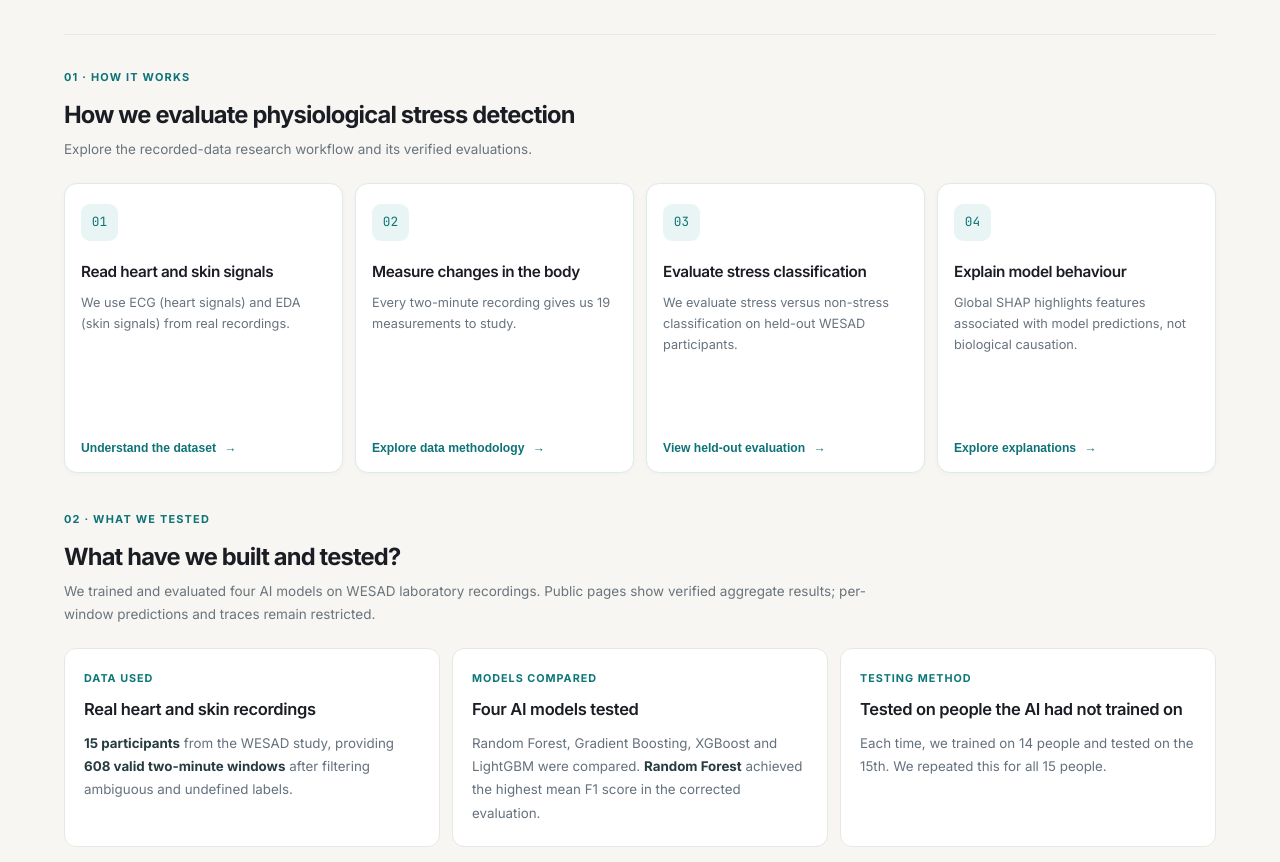
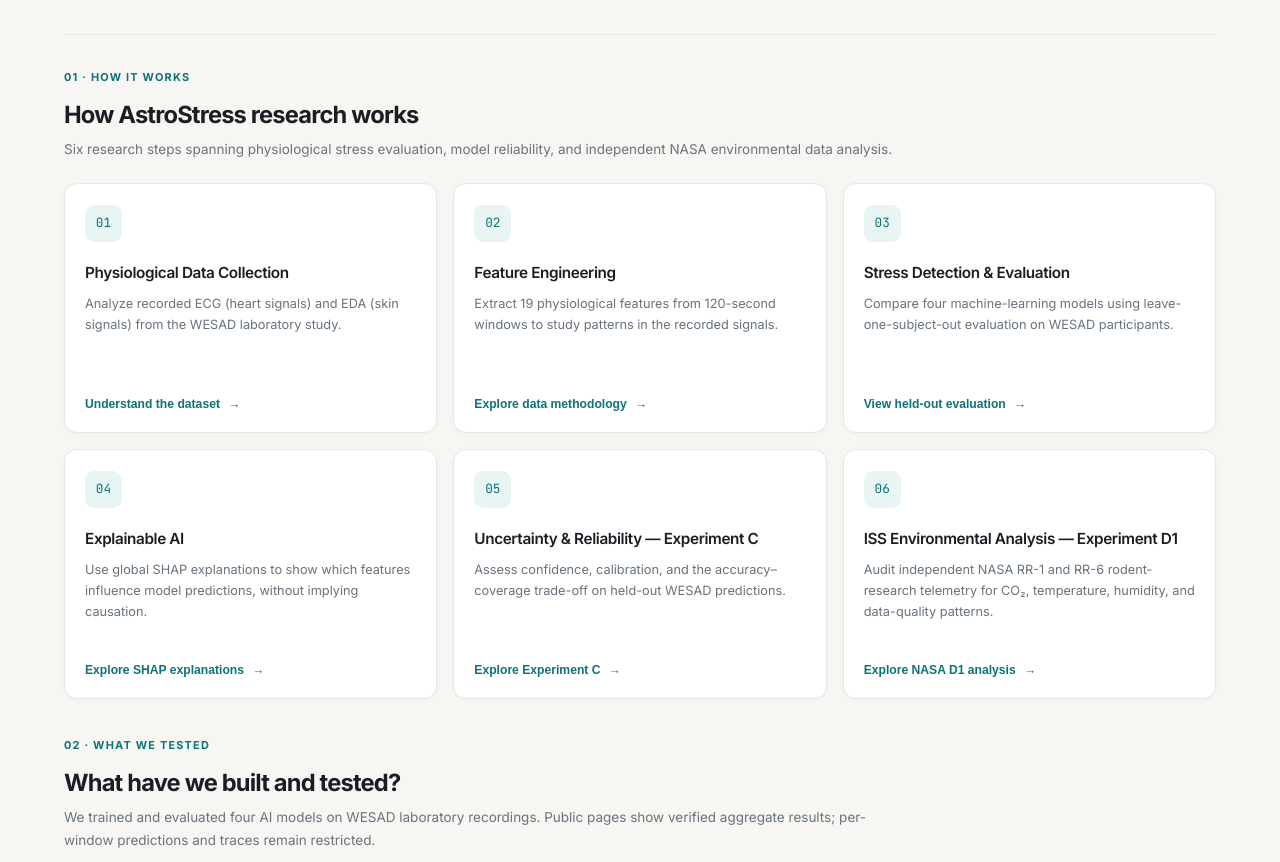
Before and after one commit to Pakeeza1508/AstroStress_, a plain HTML site: page index.html in a window 1280 px wide. Shown: the part 856-1718 px from the top of the page. Drawn offline with nearby package versions, Linux system fonts and the light colour scheme; no server answers.

Commit message:
ui(overview): expand research workflow to six responsive cards including Experiments C and D1

```diff
--- a/index.html
+++ b/index.html
@@ -890,6 +890,13 @@ select:focus { outline: none; border-color: var(--teal-500); box-shadow: 0 0 0 3
 }
 @media(max-width:520px){.workflow-grid{grid-template-columns:1fr}}
 
+/* Six-stage research overview: three cards per desktop row, two on tablets, one on phones. */
+#page-overview .workflow-grid{grid-template-columns:repeat(3,minmax(0,1fr));gap:16px}
+#page-overview .workflow-step{min-width:0;min-height:250px;padding:21px 20px}
+#page-overview .workflow-step h3{overflow-wrap:anywhere}
+@media(max-width:900px){#page-overview .workflow-grid{grid-template-columns:repeat(2,minmax(0,1fr))}}
+@media(max-width:560px){#page-overview .workflow-grid{grid-template-columns:minmax(0,1fr)}#page-overview .workflow-step{min-height:0}}
+
 /* Narrow-screen refinements. Desktop visual language is unchanged. */
 #page-analysis .card-header,#page-results .card-header,#page-physiology .card-header{display:block}
 #page-analysis .card-header .chart-explainer,#page-results .card-header .chart-explainer,#page-physiology .card-header .chart-explainer{margin-top:8px}
@@ -1071,34 +1078,46 @@ select:focus { outline: none; border-color: var(--teal-500); box-shadow: 0 0 0 3
         <div class="overview-section-heading">
           <div>
             <span class="overview-eyebrow">01 · HOW IT WORKS</span>
-            <h2>How we evaluate physiological stress detection</h2>
-            <p>Explore the recorded-data research workflow and its verified evaluations.</p>
+            <h2>How AstroStress research works</h2>
+            <p>Six research steps spanning physiological stress evaluation, model reliability, and independent NASA environmental data analysis.</p>
           </div>
         </div>
         <div class="workflow-grid">
           <article class="workflow-step">
             <div class="workflow-number">01</div>
-            <h3>Read heart and skin signals</h3>
-            <p>We use ECG (heart signals) and EDA (skin signals) from real recordings.</p>
+            <h3>Physiological Data Collection</h3>
+            <p>Analyze recorded ECG (heart signals) and EDA (skin signals) from the WESAD laboratory study.</p>
             <button class="workflow-link" type="button" data-go="physiology">Understand the dataset <span>→</span></button>
           </article>
           <article class="workflow-step">
             <div class="workflow-number">02</div>
-            <h3>Measure changes in the body</h3>
-            <p>Every two-minute recording gives us 19 measurements to study.</p>
+            <h3>Feature Engineering</h3>
+            <p>Extract 19 physiological features from 120-second windows to study patterns in the recorded signals.</p>
             <button class="workflow-link" type="button" data-go="physiology">Explore data methodology <span>→</span></button>
           </article>
           <article class="workflow-step">
             <div class="workflow-number">03</div>
-            <h3>Evaluate stress classification</h3>
-            <p>We evaluate stress versus non-stress classification on held-out WESAD participants.</p>
+            <h3>Stress Detection &amp; Evaluation</h3>
+            <p>Compare four machine-learning models using leave-one-subject-out evaluation on WESAD participants.</p>
             <button class="workflow-link" type="button" data-go="analysis">View held-out evaluation <span>→</span></button>
           </article>
           <article class="workflow-step">
             <div class="workflow-number">04</div>
-            <h3>Explain model behaviour</h3>
-            <p>Global SHAP highlights features associated with model predictions, not biological causation.</p>
-            <button class="workflow-link" type="button" data-go="explainability">Explore explanations <span>→</span></button>
+            <h3>Explainable AI</h3>
+            <p>Use global SHAP explanations to show which features influence model predictions, without implying causation.</p>
+            <button class="workflow-link" type="button" data-go="explainability">Explore SHAP explanations <span>→</span></button>
+          </article>
+          <article class="workflow-step">
+            <div class="workflow-number">05</div>
+            <h3>Uncertainty &amp; Reliability — Experiment C</h3>
+            <p>Assess confidence, calibration, and the accuracy–coverage trade-off on held-out WESAD predictions.</p>
+            <button class="workflow-link" type="button" data-go="results">Explore Experiment C <span>→</span></button>
+          </article>
+          <article class="workflow-step">
+            <div class="workflow-number">06</div>
+            <h3>ISS Environmental Analysis — Experiment D1</h3>
+            <p>Audit independent NASA RR-1 and RR-6 rodent-research telemetry for CO₂, temperature, humidity, and data-quality patterns.</p>
+            <button class="workflow-link" type="button" data-go="nasa">Explore NASA D1 analysis <span>→</span></button>
           </article>
         </div>
       </section>
```
